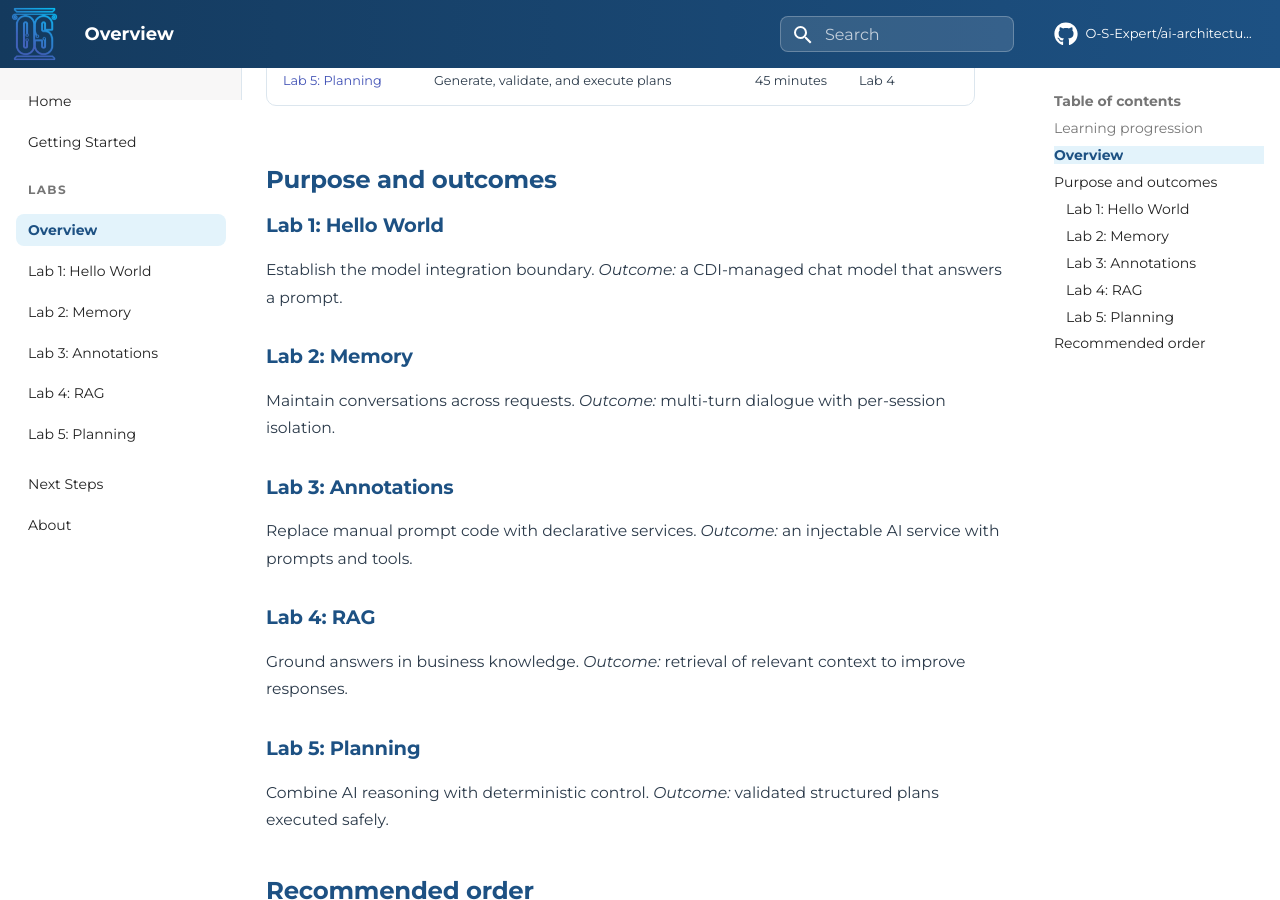
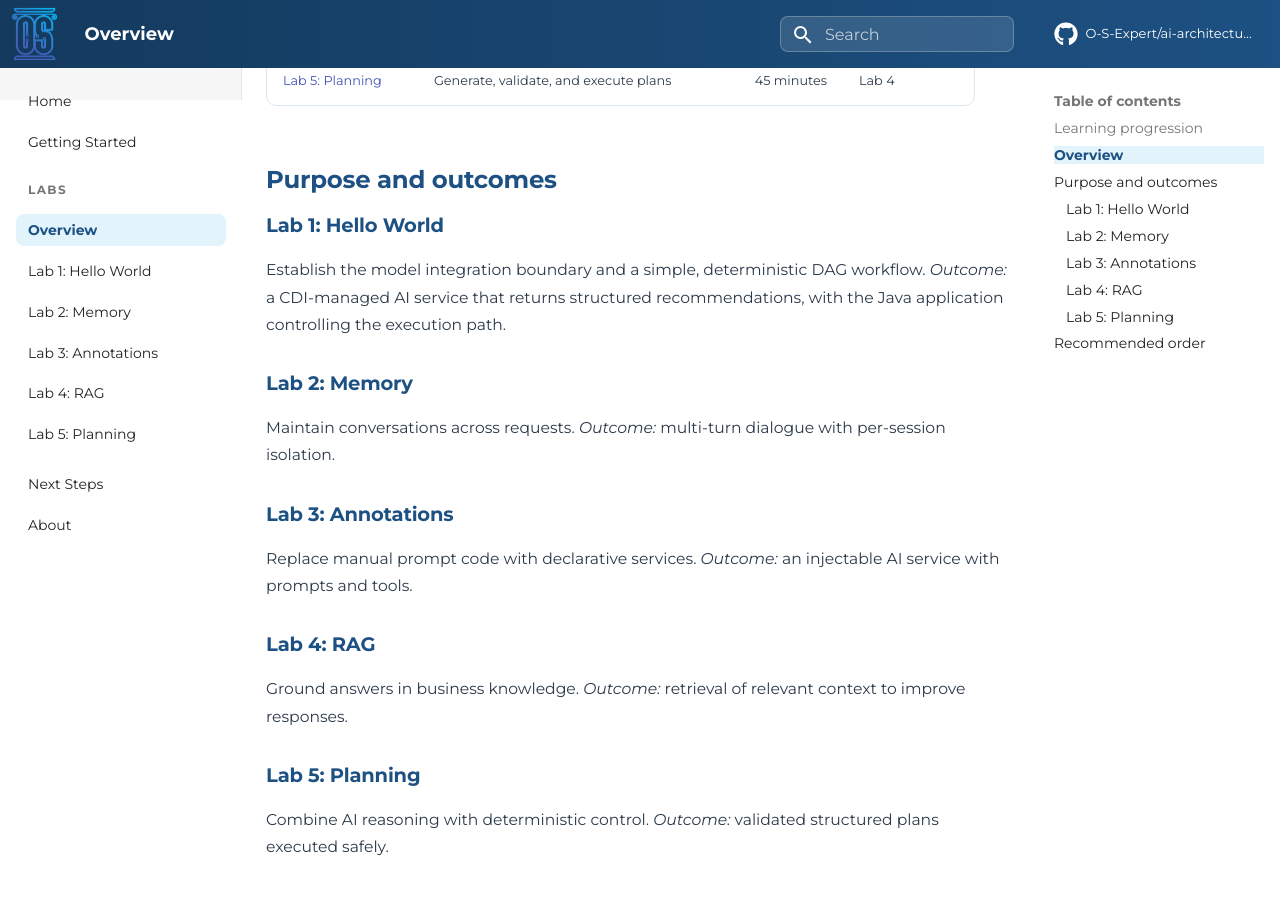
Before and after one commit to o-s-expert/ai-architecture-patterns-workshop, an MkDocs documentation site: the page built from docs/labs/index.md, in a window 1280 px wide and 900 px high, scrolled down 631 px. Built offline with MkDocs 1.6.1 and Material for MkDocs 9.7.7, drawn with Linux system fonts in a browser that asks for light colours; comment, search, counter and statistics services are not loaded.

Commit message:
docs(labs): update Lab 1 description with DAG workflow and structured recommendations

```diff
--- a/docs/labs/index.md
+++ b/docs/labs/index.md
@@ -20,7 +20,7 @@ Five hands-on labs build on a shared scenario and project structure. All exercis
 
 ### Lab 1: Hello World
 
-Establish the model integration boundary. *Outcome:* a CDI-managed chat model that answers a prompt.
+Establish the model integration boundary and a simple, deterministic DAG workflow. *Outcome:* a CDI-managed AI service that returns structured recommendations, with the Java application controlling the execution path.
 
 ### Lab 2: Memory
 
```
